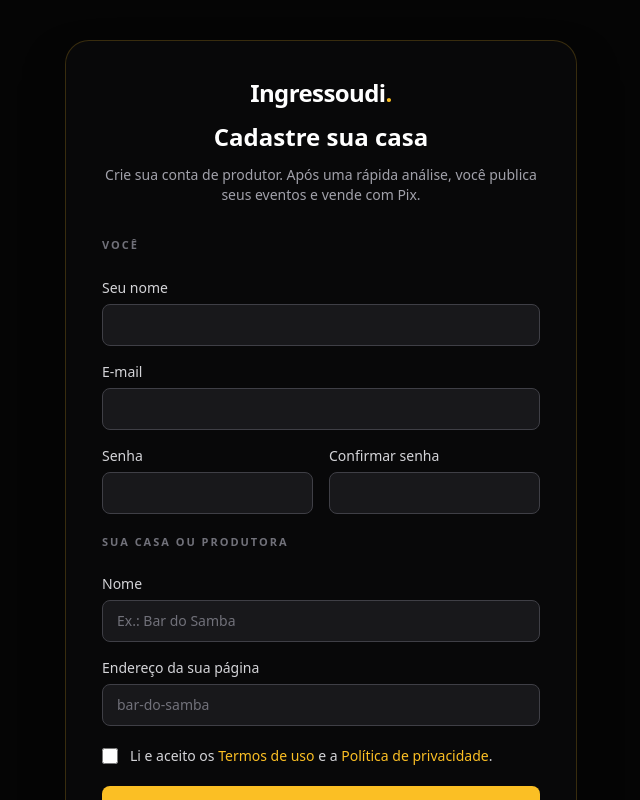
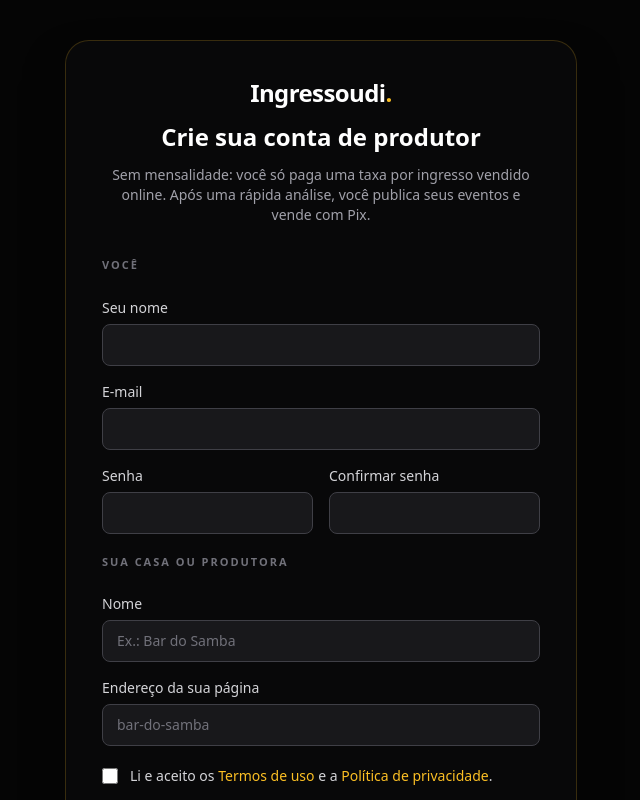
Before and after one commit to euthiagosilveira-hue/ingressoudi, a Nuxt app: page /cadastro in a window 1280 px wide. Shown: the top 800 px of the page, without its empty margins (319-959 px from the left). Built offline with nearby package versions, Linux system fonts and the light colour scheme; no server answers.

Commit message:
Textos do CTA: Começar grátis + sem mensalidade

```diff
--- a/app/pages/cadastro/concluir.vue
+++ b/app/pages/cadastro/concluir.vue
@@ -198,7 +198,7 @@
         </AppButton>
         <p class="text-center text-xs text-zinc-500">
           Ainda não tem conta?
-          <NuxtLink to="/cadastro" class="font-semibold text-amber-400 hover:text-amber-300">Cadastre sua casa</NuxtLink>
+          <NuxtLink to="/cadastro" class="font-semibold text-amber-400 hover:text-amber-300">Começar grátis</NuxtLink>
         </p>
       </form>
 
--- a/app/pages/cadastro/index.vue
+++ b/app/pages/cadastro/index.vue
@@ -23,7 +23,7 @@
 })
 
 useSeoMeta({
-  title: `Cadastre sua casa | ${PLATAFORMA_NOME}`,
+  title: `Crie sua conta de produtor | ${PLATAFORMA_NOME}`,
   description: 'Crie sua conta de produtor e comece a vender ingressos com Pix.'
 })
 
@@ -145,9 +145,10 @@
         <NuxtLink to="/" class="text-2xl font-bold tracking-tight text-white">
           {{ PLATAFORMA_NOME }}<span class="text-amber-400">.</span>
         </NuxtLink>
-        <h1 class="text-2xl font-bold text-white">Cadastre sua casa</h1>
+        <h1 class="text-2xl font-bold text-white">Crie sua conta de produtor</h1>
         <p class="text-sm text-zinc-400">
-          Crie sua conta de produtor. Após uma rápida análise, você publica seus eventos e vende com Pix.
+          Sem mensalidade: você só paga uma taxa por ingresso vendido online. Após uma rápida análise, você publica
+          seus eventos e vende com Pix.
         </p>
       </header>
 
--- a/app/pages/index.vue
+++ b/app/pages/index.vue
@@ -62,7 +62,7 @@
           to="/cadastro"
           class="inline-flex items-center justify-center rounded-xl bg-amber-400 px-6 py-3 text-sm font-bold uppercase tracking-wide text-zinc-950 transition-colors hover:bg-amber-300"
         >
-          Cadastre sua casa
+          Começar grátis
         </NuxtLink>
         <NuxtLink
           to="/login"
@@ -77,6 +77,9 @@
           Já comprei: meus ingressos
         </NuxtLink>
       </div>
+      <p class="mt-4 text-sm text-zinc-500">
+        Sem mensalidade: você só paga uma taxa por ingresso vendido online.
+      </p>
     </section>
 
     <section class="mt-16 grid grid-cols-1 gap-5 sm:grid-cols-2">
--- a/app/pages/login.vue
+++ b/app/pages/login.vue
@@ -201,7 +201,7 @@
           <p class="mt-6 text-center text-sm text-zinc-400">
             Ainda não vende com a gente?
             <NuxtLink to="/cadastro" class="font-semibold text-[#D9B138] hover:text-[#e6c452]">
-              Cadastre sua casa
+              Começar grátis
             </NuxtLink>
           </p>
 
```
